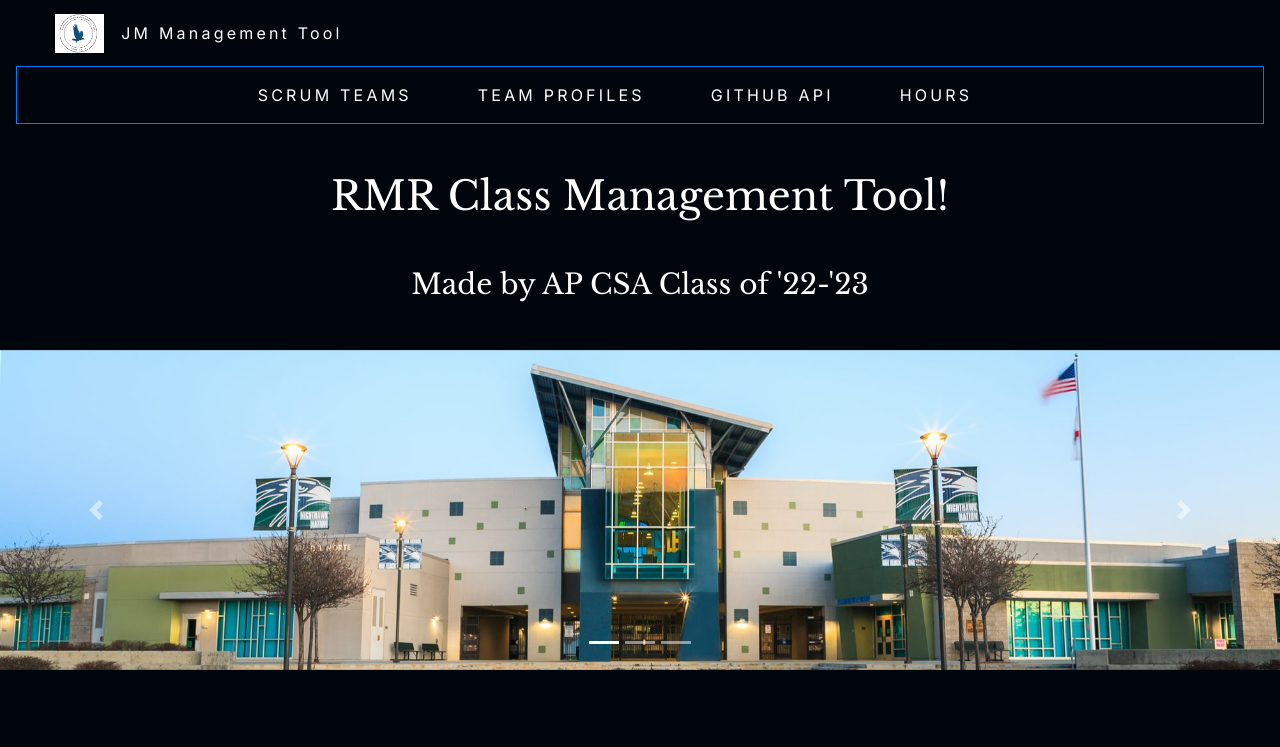
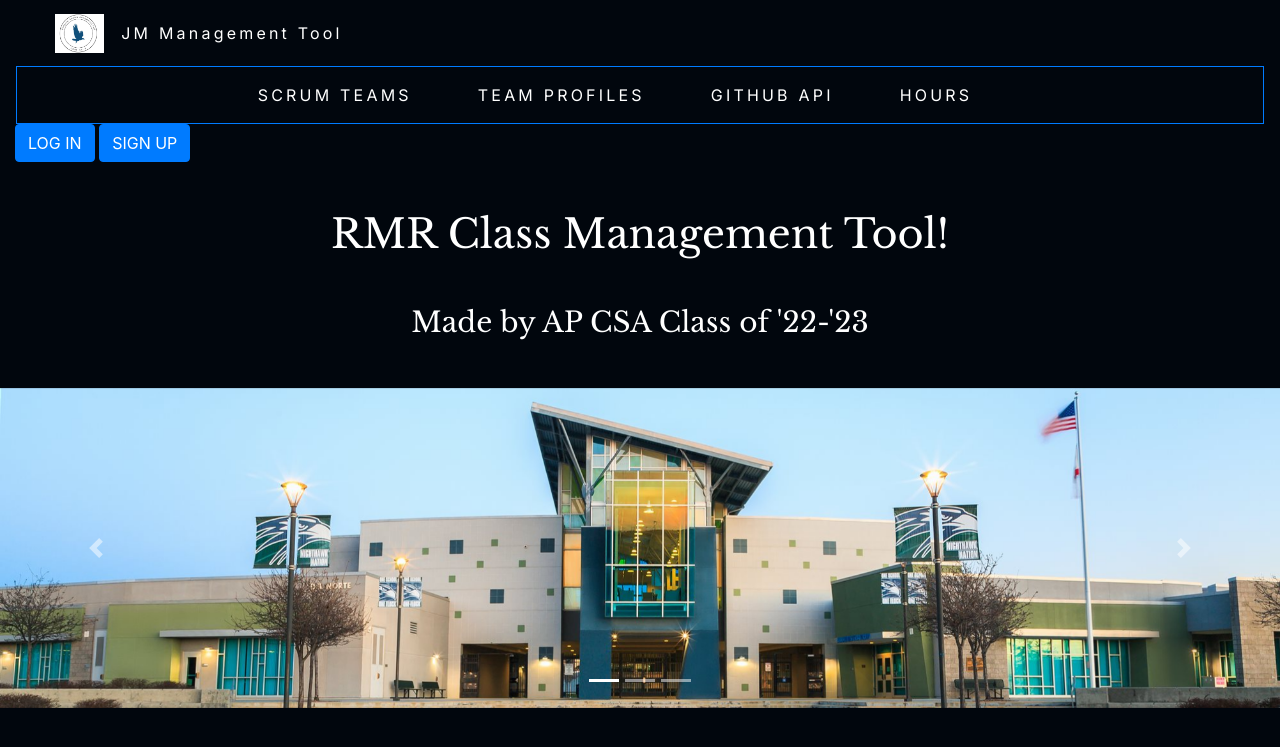
Before and after one commit to saumyapalk23/codingprojfontend, a Jekyll site: the page built from index.md, in a window 1280 px wide. Shown: the top 747 px of the page. Built offline with Jekyll 4.4.1, drawn with Linux system fonts in a browser that asks for light colours; our own code applies the rules of GitHub Pages for plain Markdown files; the repository's description, which GitHub fills in, is left out.

Commit message:
new buttons bc the last oones r gone !

```diff
--- a/_includes/nav.html
+++ b/_includes/nav.html
@@ -117,3 +117,7 @@
   // call function on every page load
   window.onload = authenticated();
 </script>
+
+<div class="container-fluid">
+  <a class="btn btn-primary" href="{{ site.baseurl }}/login">LOG IN</a>
+  <a class="btn btn-primary" href="{{ site.baseurl }}/signup">SIGN UP</a>
```
